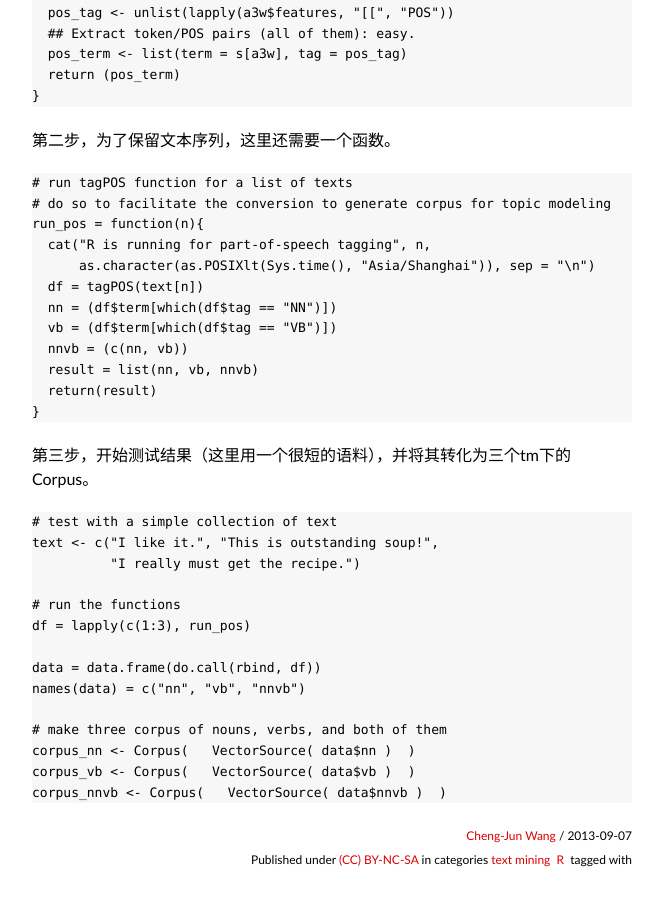
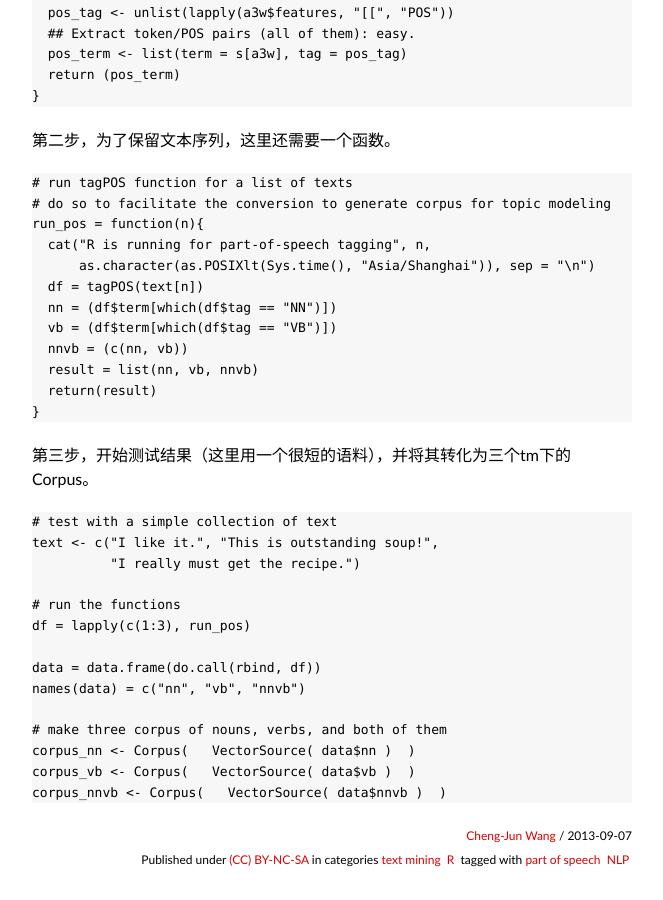
Before and after one commit to snowdj/cn-1, a Jekyll site: the page built from _posts/2013-09-07-part-of-speech-analysis-with-opennlp.markdown, in a window 1280 px wide and 900 px high, scrolled down 1078 px. Shown: the whole window, without its empty margins (308-971 px from the left). Built offline with Jekyll 4.4.1, drawn with Linux system fonts in a browser that asks for light colours; some web fonts are replaced; Markdown is read by kramdown in place of the engine named in the settings; comment, search, counter and statistics services are not loaded.

Commit message:
Update 2013-09-07-part-of-speech-analysis-with-opennlp.markdown

```diff
--- a/_posts/2013-09-07-part-of-speech-analysis-with-opennlp.markdown
+++ b/_posts/2013-09-07-part-of-speech-analysis-with-opennlp.markdown
@@ -6,6 +6,9 @@ comments: true
 categories:
 - text mining
 - R
+tags:
+- part of speech
+- NLP
 ---
 
 ![](http://upload.wikimedia.org/wikipedia/en/thumb/6/62/LF_OpenNLP_Parser.jpg/800px-LF_OpenNLP_Parser.jpg)
```
